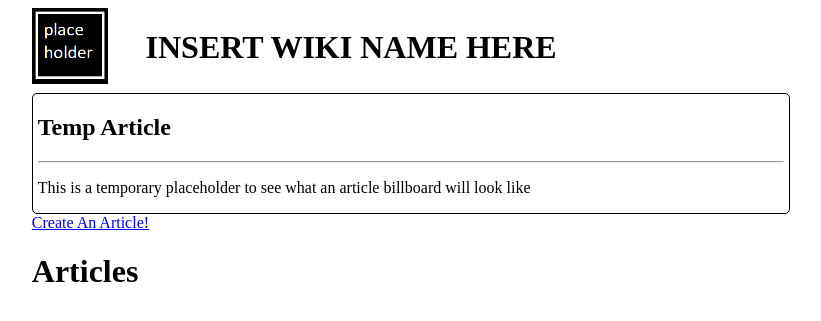
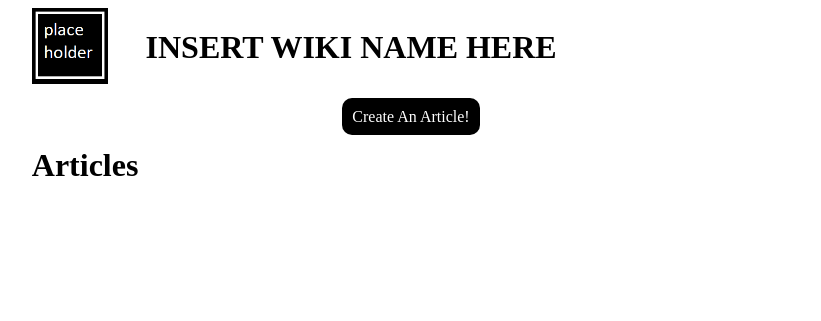
Before and after one commit to tobychadderton1/flyweight-wiki, a Flask app: page / in a window 1280 px wide. Shown: the top 321 px of the page, without its empty margins (229-1050 px from the left). Run offline with Flask 3, Linux system fonts and the light colour scheme.

Commit message:
CSS and other styling

```diff
--- a/server.py
+++ b/server.py
@@ -23,7 +23,7 @@
         self.name = name
         self.content = content
 
-
+# Flask routes
 
 @app.route("/", methods=["GET"])
 def home():
@@ -58,6 +58,7 @@
 def delete_article():
     return "Delete Article Page"
 
+# Mainloop
 
 if __name__ == "__main__":
     with app.app_context():
--- a/static/style.css
+++ b/static/style.css
@@ -21,6 +21,29 @@
     grid-column: 3;
 }
 
+#content-container
+{
+    margin-top: 20px;
+}
+
+#create-article
+{
+    font-style: bold;
+    text-decoration: none;
+    color: white;
+    padding: 10px;
+    background: black;
+    transition: 0.5s;
+    border-radius: 10px;
+}
+
+#create-article:hover
+{
+    color: black;
+    background: white;
+    text-decoration: underline;
+}
+
 .post-billboard
 {
     display: block;
--- a/templates/article.html
+++ b/templates/article.html
@@ -1,7 +1,10 @@
 {% extends 'base.html' %}
 
 {% block content %}
-<h2>{{ article_name }}</h2>
+
+<h1 id="article-name">{{ article_name }}</h1>
+<hr>
+
 <p id="article-content">
     {{ article_content }}
 </p>
--- a/templates/base.html
+++ b/templates/base.html
@@ -26,6 +26,8 @@
 </div>
 
 <div id="content-container">
+<center><a id="create-article" href="/create-article">Create An Article!</a></center>
+
 {% block content %} {% endblock %}
 </div>
 
--- a/templates/home.html
+++ b/templates/home.html
@@ -1,20 +1,19 @@
 {% extends 'base.html' %}
 
 {% block content %}
+
+<h1> Articles </h1>
+
+{% for article in articles %}
 <div class="post-billboard">
+    <a href="/article?id={{article.id}}">
+        <h2>{{ article.name }}</h2>
+    </a>
+    <hr>
+    <p>
+        Article alt text (new database field??) should go here
+    </p>
+</div>
 
-<h2>Temp Article</h2>
-<hr>
-<p>
-This is a temporary placeholder to see what an article billboard will look like
-</p>
-
-</div>
-<a href="/create-article">Create An Article!</a>
-<h1> Articles </h1>
-<ul>
-{% for article in articles %}
-<li><a href="/article?id={{article.id}}">{{article.name}}</a></li>
 {% endfor %}
-</ul>
 {% endblock %}
```
Also changed, not shown: templates/create_article.html (+8 -4 lines).
